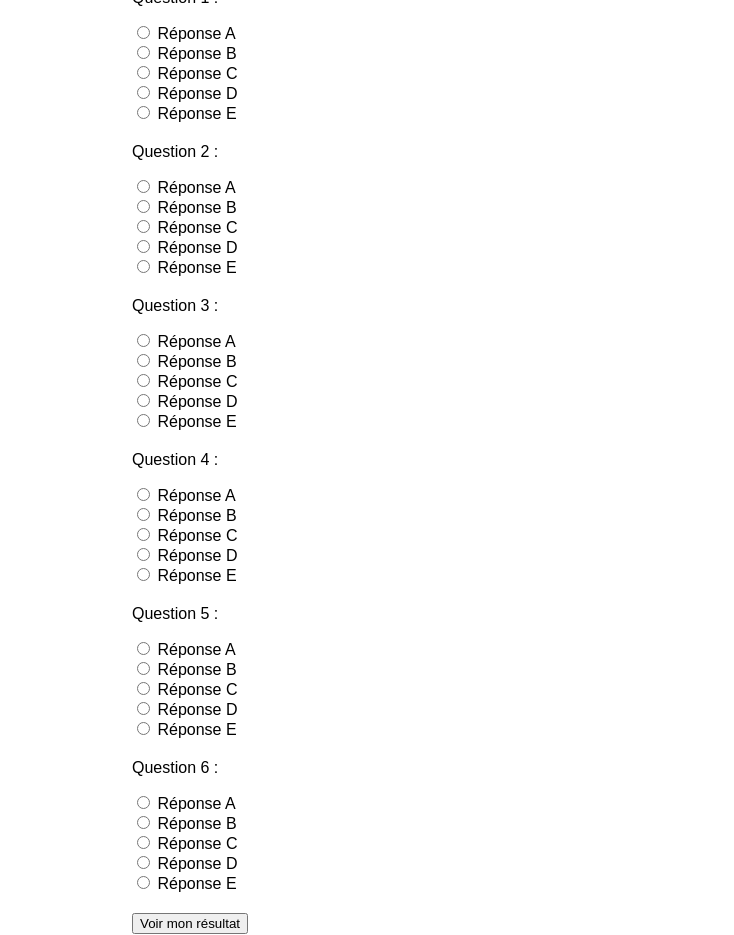
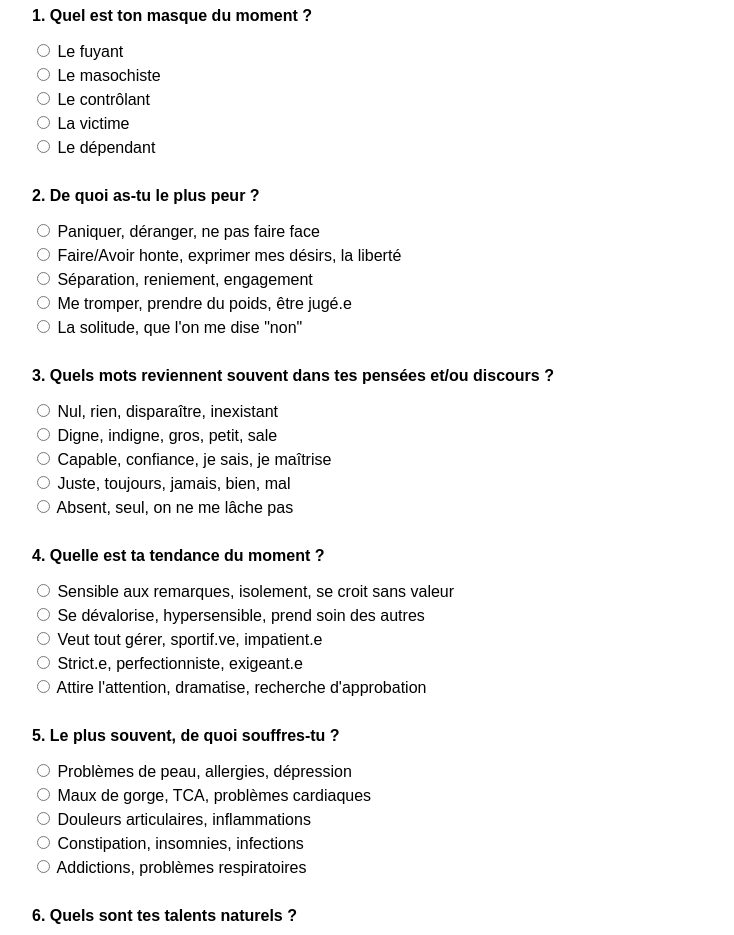
Before and after one commit to lesclesdelinconscient/Les-5-Blessures, a plain HTML site: page index.html in a window 1280 px wide. Shown: the part 111-1046 px from the top of the page, without its empty margins (208-942 px from the left). Drawn offline with Linux system fonts and the light colour scheme.

Commit message:
Update index.html

```diff
--- a/index.html
+++ b/index.html
@@ -1,14 +1,15 @@
-<!DOCTYPE html>
+!DOCTYPE html>
 <html lang="fr">
 <head>
   <meta charset="UTF-8">
-  <title>Test des 5 blessures</title>
+  <title>Test des 5 Blessures</title>
   <style>
-    body { font-family: sans-serif; padding: 20px; max-width: 600px; margin: auto; }
+    body { font-family: sans-serif; padding: 20px; max-width: 800px; margin: auto; }
     h1 { text-align: center; }
-    .question { margin-bottom: 20px; }
-    button { display: block; margin: 10px 0; }
-    #result { font-size: 1.2em; margin-top: 30px; font-weight: bold; text-align: center; }
+    .question { margin-bottom: 30px; }
+    label { display: block; margin: 4px 0; }
+    button { margin-top: 20px; padding: 10px 15px; font-size: 1em; }
+    #result { font-size: 1.3em; margin-top: 30px; font-weight: bold; text-align: center; }
   </style>
 </head>
 <body>
@@ -16,59 +17,59 @@
 <h1>Test des 5 Blessures Émotionnelles</h1>
 
 <form id="quizForm">
-    <!-- Questions -->
-    <div class="question" data-question="1">
-      <p>Question 1 :</p>
-      <label><input type="radio" name="q1" value="A"> Réponse A</label><br>
-      <label><input type="radio" name="q1" value="B"> Réponse B</label><br>
-      <label><input type="radio" name="q1" value="C"> Réponse C</label><br>
-      <label><input type="radio" name="q1" value="D"> Réponse D</label><br>
-      <label><input type="radio" name="q1" value="E"> Réponse E</label>
+
+  <div class="question">
+    <p><strong>1. Quel est ton masque du moment ?</strong></p>
+    <label><input type="radio" name="q1" value="A"> Le fuyant</label>
+    <label><input type="radio" name="q1" value="B"> Le masochiste</label>
+    <label><input type="radio" name="q1" value="C"> Le contrôlant</label>
+    <label><input type="radio" name="q1" value="D"> La victime</label>
+    <label><input type="radio" name="q1" value="E"> Le dépendant</label>
   </div>
 
-    <div class="question" data-question="2">
-      <p>Question 2 :</p>
-      <label><input type="radio" name="q2" value="A"> Réponse A</label><br>
-      <label><input type="radio" name="q2" value="B"> Réponse B</label><br>
-      <label><input type="radio" name="q2" value="C"> Réponse C</label><br>
-      <label><input type="radio" name="q2" value="D"> Réponse D</label><br>
-      <label><input type="radio" name="q2" value="E"> Réponse E</label>
+  <div class="question">
+    <p><strong>2. De quoi as-tu le plus peur ?</strong></p>
+    <label><input type="radio" name="q2" value="A"> Paniquer, déranger, ne pas faire face</label>
+    <label><input type="radio" name="q2" value="B"> Faire/Avoir honte, exprimer mes désirs, la liberté</label>
+    <label><input type="radio" name="q2" value="C"> Séparation, reniement, engagement</label>
+    <label><input type="radio" name="q2" value="D"> Me tromper, prendre du poids, être jugé.e</label>
+    <label><input type="radio" name="q2" value="E"> La solitude, que l'on me dise "non"</label>
   </div>
 
-    <div class="question" data-question="3">
-      <p>Question 3 :</p>
-      <label><input type="radio" name="q3" value="A"> Réponse A</label><br>
-      <label><input type="radio" name="q3" value="B"> Réponse B</label><br>
-      <label><input type="radio" name="q3" value="C"> Réponse C</label><br>
-      <label><input type="radio" name="q3" value="D"> Réponse D</label><br>
-      <label><input type="radio" name="q3" value="E"> Réponse E</label>
+  <div class="question">
+    <p><strong>3. Quels mots reviennent souvent dans tes pensées et/ou discours ?</strong></p>
+    <label><input type="radio" name="q3" value="A"> Nul, rien, disparaître, inexistant</label>
+    <label><input type="radio" name="q3" value="B"> Digne, indigne, gros, petit, sale</label>
+    <label><input type="radio" name="q3" value="C"> Capable, confiance, je sais, je maîtrise</label>
+    <label><input type="radio" name="q3" value="D"> Juste, toujours, jamais, bien, mal</label>
+    <label><input type="radio" name="q3" value="E"> Absent, seul, on ne me lâche pas</label>
   </div>
 
-    <div class="question" data-question="4">
-      <p>Question 4 :</p>
-      <label><input type="radio" name="q4" value="A"> Réponse A</label><br>
-      <label><input type="radio" name="q4" value="B"> Réponse B</label><br>
-      <label><input type="radio" name="q4" value="C"> Réponse C</label><br>
-      <label><input type="radio" name="q4" value="D"> Réponse D</label><br>
-      <label><input type="radio" name="q4" value="E"> Réponse E</label>
+  <div class="question">
+    <p><strong>4. Quelle est ta tendance du moment ?</strong></p>
+    <label><input type="radio" name="q4" value="A"> Sensible aux remarques, isolement, se croit sans valeur</label>
+    <label><input type="radio" name="q4" value="B"> Se dévalorise, hypersensible, prend soin des autres</label>
+    <label><input type="radio" name="q4" value="C"> Veut tout gérer, sportif.ve, impatient.e</label>
+    <label><input type="radio" name="q4" value="D"> Strict.e, perfectionniste, exigeant.e</label>
+    <label><input type="radio" name="q4" value="E"> Attire l'attention, dramatise, recherche d'approbation</label>
   </div>
 
-    <div class="question" data-question="5">
-      <p>Question 5 :</p>
-      <label><input type="radio" name="q5" value="A"> Réponse A</label><br>
-      <label><input type="radio" name="q5" value="B"> Réponse B</label><br>
-      <label><input type="radio" name="q5" value="C"> Réponse C</label><br>
-      <label><input type="radio" name="q5" value="D"> Réponse D</label><br>
-      <label><input type="radio" name="q5" value="E"> Réponse E</label>
+  <div class="question">
+    <p><strong>5. Le plus souvent, de quoi souffres-tu ?</strong></p>
+    <label><input type="radio" name="q5" value="A"> Problèmes de peau, allergies, dépression</label>
+    <label><input type="radio" name="q5" value="B"> Maux de gorge, TCA, problèmes cardiaques</label>
+    <label><input type="radio" name="q5" value="C"> Douleurs articulaires, inflammations</label>
+    <label><input type="radio" name="q5" value="D"> Constipation, insomnies, infections</label>
+    <label><input type="radio" name="q5" value="E"> Addictions, problèmes respiratoires</label>
   </div>
 
-    <div class="question" data-question="6">
-      <p>Question 6 :</p>
-      <label><input type="radio" name="q6" value="A"> Réponse A</label><br>
-      <label><input type="radio" name="q6" value="B"> Réponse B</label><br>
-      <label><input type="radio" name="q6" value="C"> Réponse C</label><br>
-      <label><input type="radio" name="q6" value="D"> Réponse D</label><br>
-      <label><input type="radio" name="q6" value="E"> Réponse E</label>
+  <div class="question">
+    <p><strong>6. Quels sont tes talents naturels ?</strong></p>
+    <label><input type="radio" name="q6" value="A"> Création, efficacité, endurance</label>
+    <label><input type="radio" name="q6" value="B"> Audace, organisation, altruisme</label>
+    <label><input type="radio" name="q6" value="C"> Dirigeant.e, compréhension rapide, confiant.e</label>
+    <label><input type="radio" name="q6" value="D"> Simplifier les choses, être juste</label>
+    <label><input type="radio" name="q6" value="E"> Autonomie, amabilité, décider seul.e</label>
   </div>
 
   <button type="submit">Voir mon résultat</button>
@@ -78,16 +79,17 @@
 
 <script>
   const results = {
-      A: "La Blessure de Rejet",
-      B: "La Blessure d'Humiliation",
-      C: "La Blessure de Trahison",
-      D: "La Blessure d'Injustice",
-      E: "La Blessure d'Abandon"
+    A: "🌱 Ta blessure principale est **le rejet**.",
+    B: "💔 Ta blessure principale est **l'humiliation**.",
+    C: "⚡️ Ta blessure principale est **la trahison**.",
+    D: "⚖️ Ta blessure principale est **l'injustice**.",
+    E: "🫂 Ta blessure principale est **l'abandon**."
   };
 
   document.getElementById("quizForm").addEventListener("submit", function (e) {
     e.preventDefault();
     const counts = { A: 0, B: 0, C: 0, D: 0, E: 0 };
+
     for (let i = 1; i <= 6; i++) {
       const val = document.querySelector(`input[name="q${i}"]:checked`);
       if (val) counts[val.value]++;
@@ -100,8 +102,12 @@
       ? `Résultat : ${results[topAnswers[0]]}`
       : `Résultat partagé entre : ${topAnswers.map(a => results[a]).join(", ")}`;
 
-      document.getElementById("result").innerText = resultText;
+    document.getElementById("result").innerHTML = resultText;
   });
 </script>
+
 </body>
 </html>
+
+
+---
```
Lines whose indentation alone changed are shown as unchanged.
